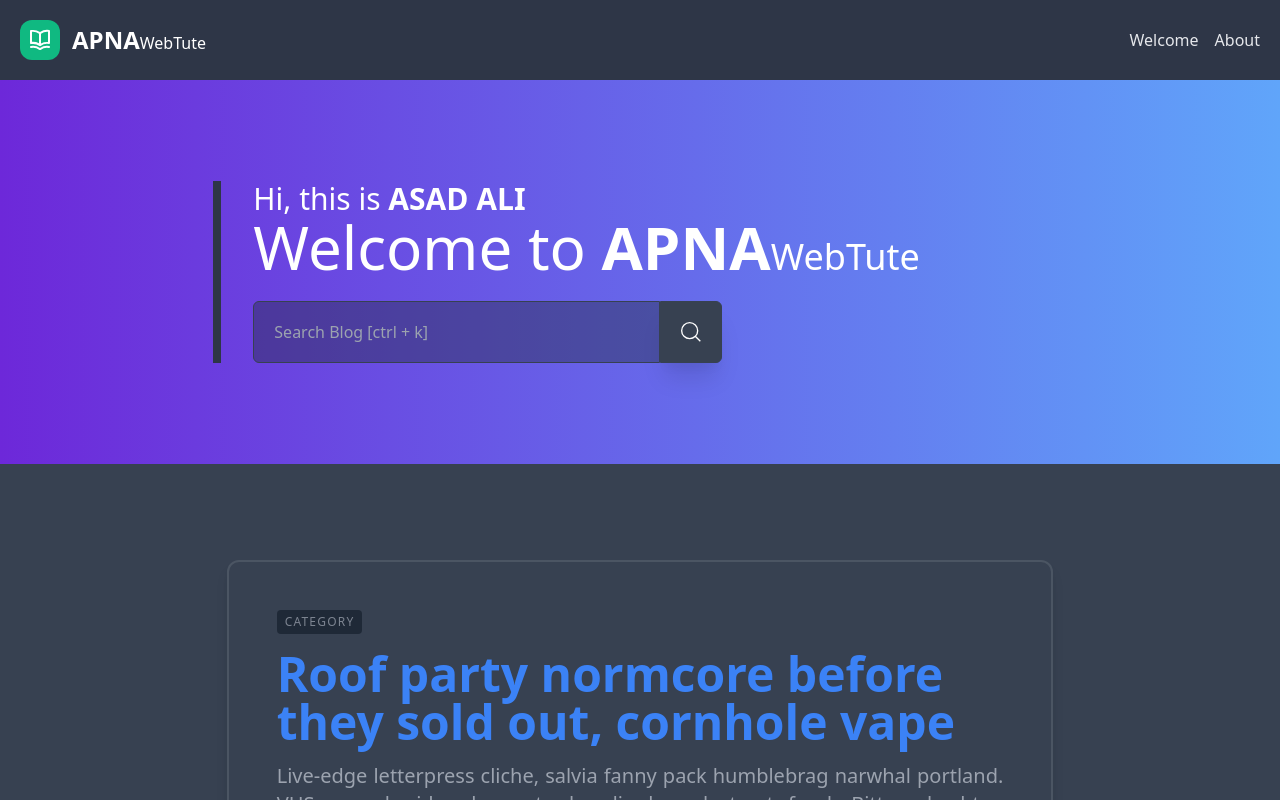
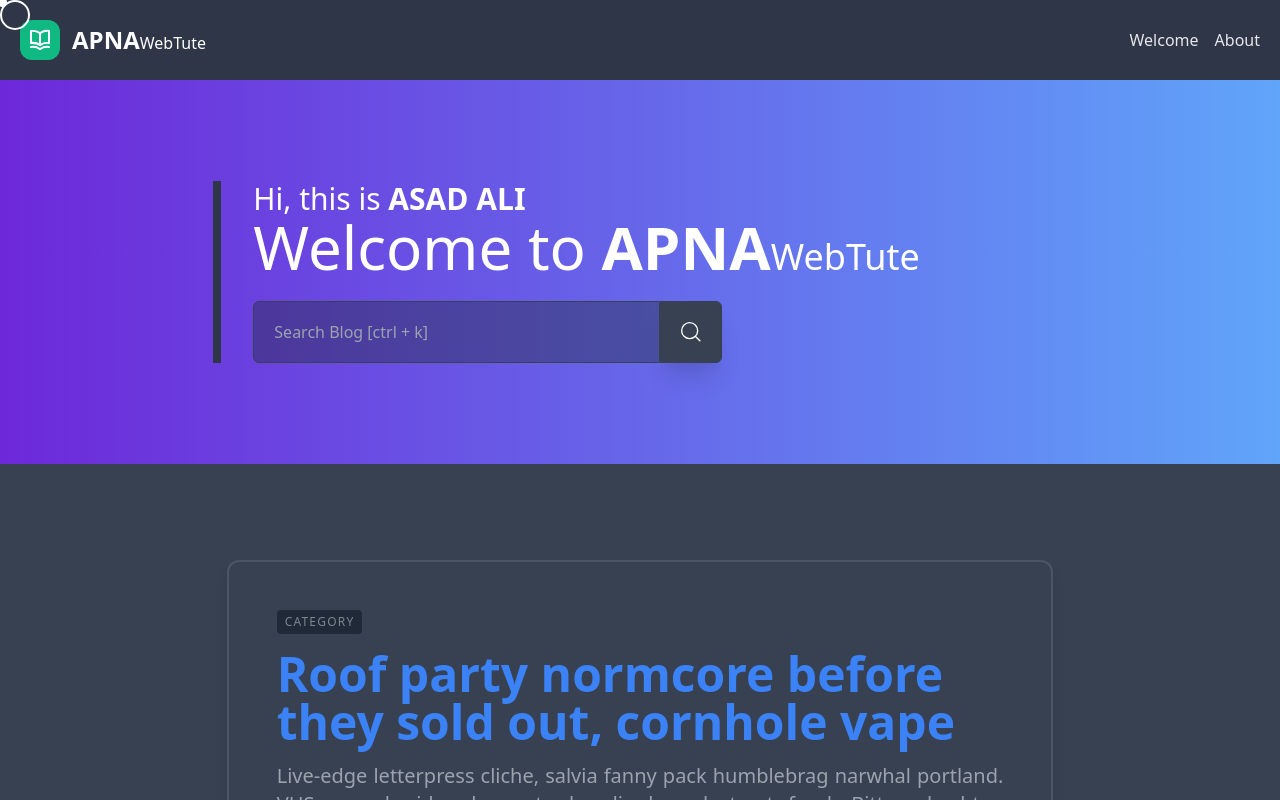
Before and after one commit to JanGoO-dev/ApnaWebTute-official, a Vue app: page / in a window 1280 px wide. Shown: the top 800 px of the page. Built offline with nearby package versions, Linux system fonts and the light colour scheme.

Commit message:
Added Custom Cursor (Cursor is just a dot having an animated circle around it)

```diff
--- a/index.html
+++ b/index.html
@@ -11,5 +11,6 @@
     <script src="/src/assets/js/navbar-scroll.js"></script>
     <script type="module" src="/src/main.js"></script>
     <script src="/src/assets/js/apna-cursor.js"></script>
+    <script src="https://cdnjs.cloudflare.com/ajax/libs/p5.js/1.3.0/p5.min.js"></script>
   </body>
 </html>
--- a/src/App.vue
+++ b/src/App.vue
@@ -1,4 +1,5 @@
 <template>
+  <apna-cursor />
   <apna-navbar />
   <router-view />
   <apna-footer />
@@ -7,14 +8,26 @@
 <script>
 import ApnaNavbar from "./components/Navbar/ApnaNavbar.vue";
 import ApnaFooter from "./components/Footer/ApnaFooter.vue";
+import ApnaCursor from './components/Cursor/ApnaCursor.vue';
 
 export default {
   components: {
     ApnaNavbar,
     ApnaFooter,
+    ApnaCursor,
   },
 };
 </script>
 
 <style>
+* {
+  cursor: none !important;
+}
+
+/* #defaultCanvas0 {
+  position: absolute;
+  top: 0;
+  left: 0;
+  z-index: 9;
+} */
 </style>
--- a/src/assets/js/navbar-scroll.js
+++ b/src/assets/js/navbar-scroll.js
@@ -45,6 +45,6 @@
         }
     }
     // print "false" if direction is down and "true" if up
-    console.log(this.oldScroll > this.scrollY);
+    // console.log(this.oldScroll > this.scrollY);
     this.oldScroll = this.scrollY;
 }
--- /dev/null
+++ b/src/components/Cursor/ApnaCursor.vue
@@ -0,0 +1,99 @@
+<template>
+  <div
+    :class="[
+      'g-cursor',
+      { 'g-cursor_hover': hover },
+      { 'g-cursor_hide': hideCursor },
+    ]"
+  >
+    <div :style="cursorCircle" class="g-cursor__circle"></div>
+    <div class="g-cursor__point" ref="point" :style="cursorPoint"></div>
+  </div>
+</template>
+
+<script>
+export default {
+  data() {
+    return {
+      xChild: 0,
+      yChild: 0,
+      xParent: 0,
+      yParent: 0,
+      hover: false,
+      hideCursor: true,
+    };
+  },
+  computed: {
+    cursorCircle() {
+      return `transform: translateX(${this.xParent}px) translateY(${this.yParent}px) translateZ(0) translate3d(0, 0, 0);`;
+    },
+    cursorPoint() {
+      return `transform: translateX(${this.xChild - 3}px) translateY(${
+        this.yChild - 3
+      }px) translateZ(0) translate3d(0, 0, 0);`;
+    },
+  },
+  methods: {
+    moveCursor(e) {
+      this.xChild = e.clientX;
+      this.yChild = e.clientY;
+      setTimeout(() => {
+        this.xParent = e.clientX - 15;
+        this.yParent = e.clientY - 15;
+      }, 100);
+    },
+  },
+  mounted() {
+    document.addEventListener("mousemove", this.moveCursor);
+    document.addEventListener("mouseleave", (e) => {
+      this.hideCursor = true;
+    });
+    document.addEventListener("mouseenter", (e) => {
+      this.hideCursor = false;
+    });
+  },
+};
+</script>
+
+<style scoped>
+.g-cursor_hide {
+  opacity: 0;
+  width: 60px;
+  height: 60px;
+  transition: width 0.6s ease, height 0.6s ease, opacity 0.6s ease;
+}
+.g-cursor__circle {
+  pointer-events: none;
+  user-select: none;
+  top: 0;
+  left: 0;
+  position: fixed;
+  width: 30px;
+  height: 30px;
+  border: 2px solid #fff;
+  border-radius: 100%;
+  z-index: 5555;
+  backface-visibility: hidden;
+  transition: opacity 0.6s ease;
+}
+.g-cursor__point {
+  top: 0;
+  left: 0;
+  position: fixed;
+  width: 10px;
+  height: 10px;
+  pointer-events: none;
+  user-select: none;
+  border-radius: 100%;
+  background: #fff;
+  z-index: 55555555;
+  backface-visibility: hidden;
+  will-change: transform;
+}
+.g-cursor_hover .g-cursor__circle {
+  opacity: 0;
+  width: 60px;
+  height: 60px;
+  transition: width 0.6s ease, height 0.6s ease, opacity 0.6s ease;
+}
+</style>
```
Also changed, not shown: src/assets/js/apna-cursor.js (+17 -0 lines).
